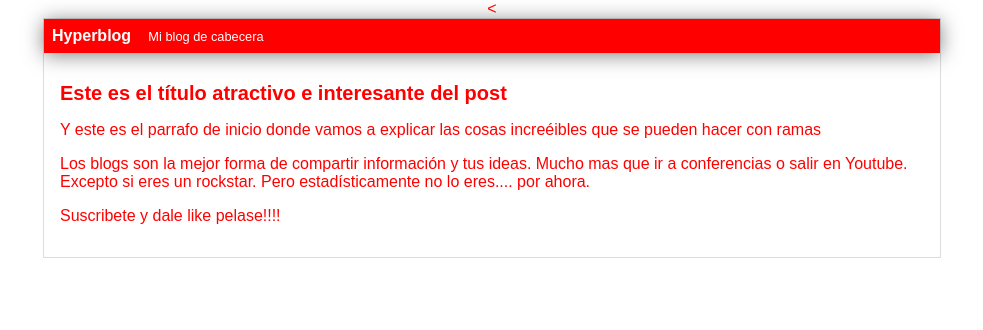
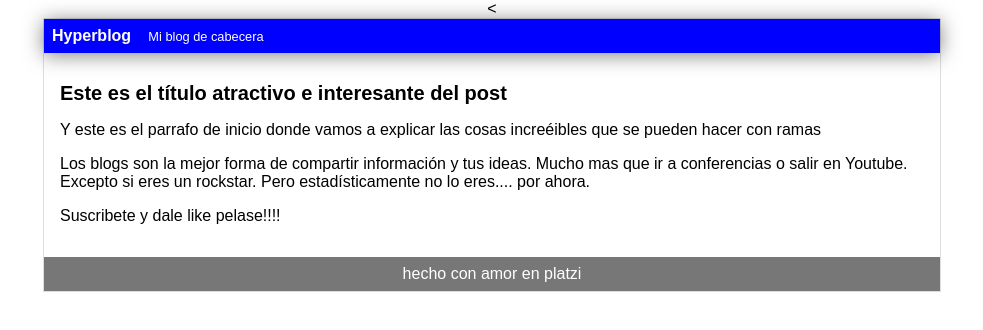
Before and after one commit to AndyKingche/hyperblog, a plain HTML site: page index.html in a window 1280 px wide. Shown: the whole page, without its empty margins (148-1131 px from the left). Drawn offline with Linux system fonts and the light colour scheme.

Commit message:
realizado el footer con exito

```diff
--- a/css/style.css
+++ b/css/style.css
@@ -1,6 +1,6 @@
 body
 {
-    color:red ;
+    color:black ;
     text-align: center;
     font-family: Arial;
     font-size: 16px;
@@ -10,7 +10,7 @@ body
 
 #cabecera
 {
-    background: red;
+    background: blue;
     box-shadow: 0px 2px 20px 0px rgba(0,0,0,0.5);
     color: white;
     font-weight: bold;
@@ -42,3 +42,9 @@ body
 {
     padding: 1em;
 }
+#footer{
+background: #777;
+color: white;
+text-align: center;
+padding: 0.5em;
+}
--- a/index.html
+++ b/index.html
@@ -19,6 +19,11 @@
             <p>Suscribete y dale like pelase!!!!</p>
         </div>
 
+        <div id="footer">
+            hecho con amor en platzi
+
+        </div>
+
     </div>
     </div>
 </body>
```
